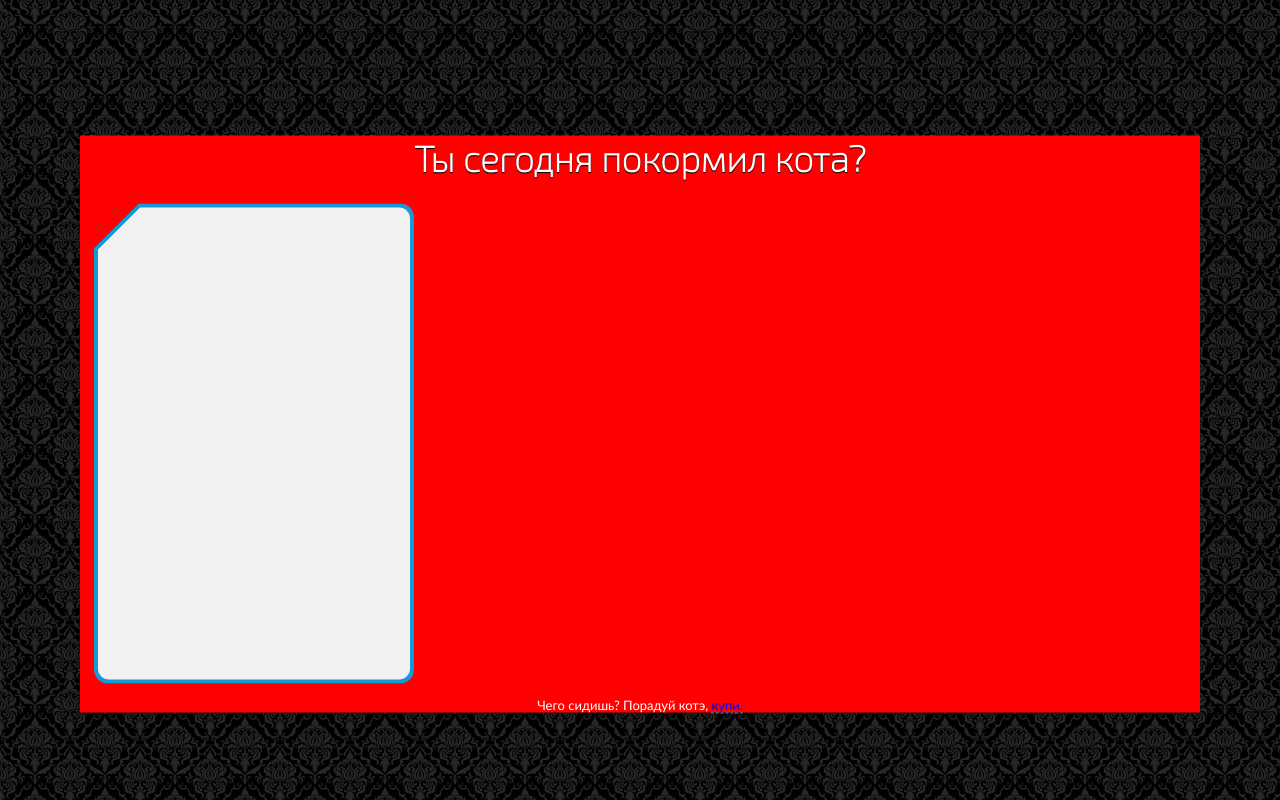
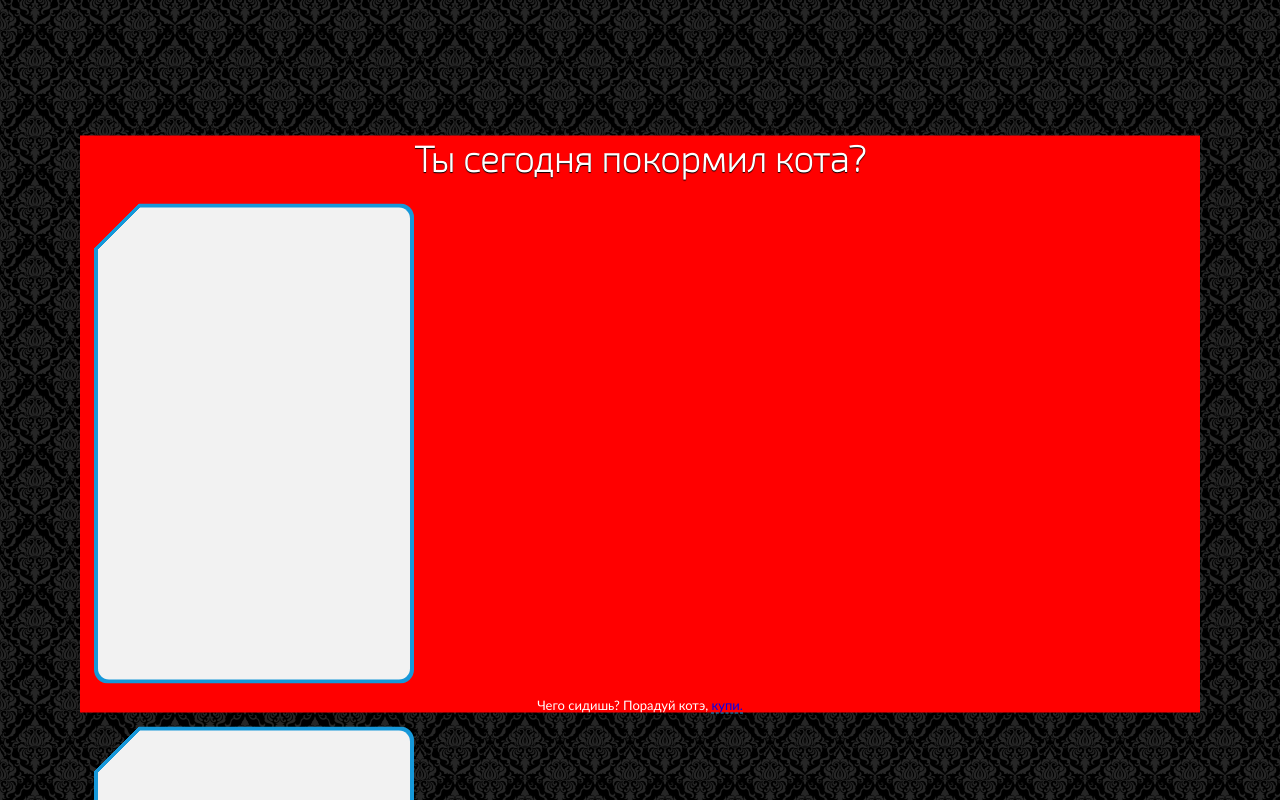
Before and after one commit to webbomj/funbox-test-work, a React (Create React App) app: page / in a window 1280 px wide. Shown: the top 800 px of the page. Built offline with nearby package versions, Linux system fonts and the light colour scheme; the HTML template or start-up script is replaced by a standard one.

Commit message:
add types to components and data

```diff
--- a/src/App.tsx
+++ b/src/App.tsx
@@ -1,11 +1,24 @@
-import React from 'react';
+import React, { FC, useState } from 'react';
 import './App.css';
 import FoodList from './Components/FoodList/FoodList';
+import data from './Data/data.json'
 
-function App() {
+export interface foodData {
+  id: number,
+  productName: string,
+  taste: string,
+  portions: number,
+  presentsMouse: number,
+  weight: number,
+  description: string
+}
+
+const App:FC = () => {
+  const [state, setState] = useState<foodData[]>(data.data)
+
   return (
     <div className="App">
-      <FoodList/>
+      <FoodList state={state}/>
     </div>
   );
 }
--- a/src/Components/FoodItem/FoodItem.jsx
+++ b/src/Components/FoodItem/FoodItem.tsx
@@ -1,10 +1,14 @@
-import React from 'react';
+import React, { FC } from 'react';
+import { foodData } from '../../App';
 import s from './FoodItem.module.css'
 
-const FoodItem = () => {
+const FoodItem:FC<{state: foodData}> = ({state}) => {
   return (
     <div className={s.FoodItem}>
       <div className={s.cardBorder}>
+        <div>
+        {state.productName}
+        </div>
       </div>
       <p className={s.bottomText}>
         Чего сидишь? Порадуй котэ, <a href="#">купи.</a>
--- a/src/Components/FoodList/FoodList.jsx
+++ b/src/Components/FoodList/FoodList.tsx
@@ -1,11 +1,13 @@
 import s from './FoodList.module.css'
 import FoodItem from '../FoodItem/FoodItem';
+import { FC } from 'react';
+import { foodData } from '../../App';
 
-const FoodList = () => {
+const FoodList:FC<{state: foodData[]}> = ({state}) => {
   return (
     <div className={s.foodList}>
       <h1 className={s.header}>Ты сегодня покормил кота?</h1>
-      <FoodItem />
+      {state.map(el => <FoodItem key={el.id} state={el}/>)}
     </div>
   );
 };
```
